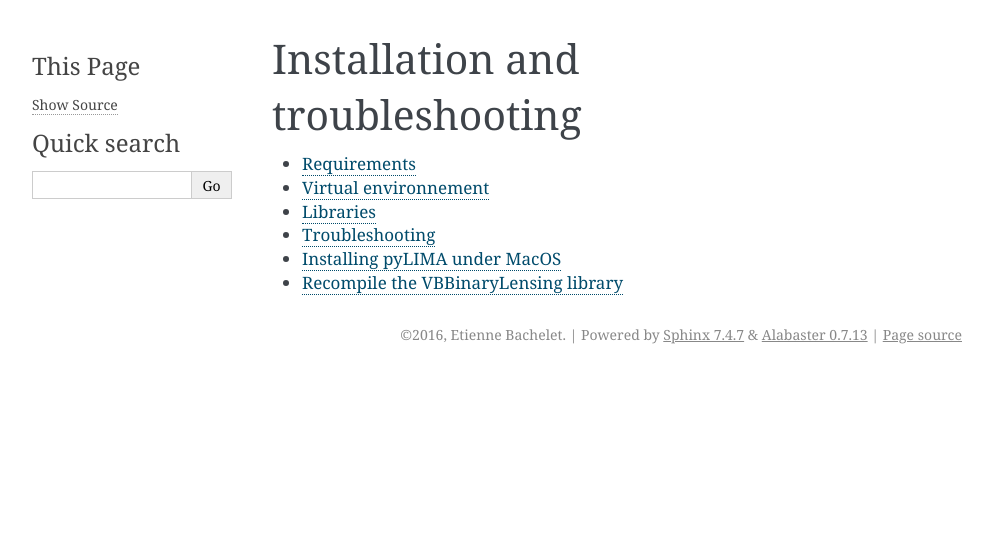
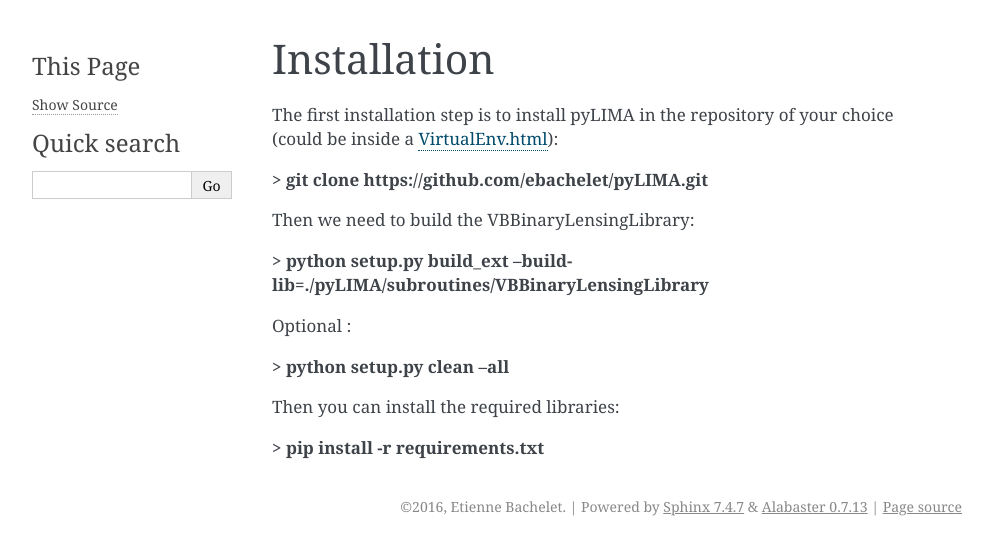
Before and after one commit to ebachelet/pyLIMA, a Sphinx documentation site: the page built from doc/source/Installation.rst, in a window 1280 px wide. Shown: the top 555 px of the page, without its empty margins (148-1141 px from the left). Built offline with Sphinx 7.4.7, drawn with Linux system fonts in a browser that asks for light colours; pages that are not in the unit, such as notebooks, are missing from menus.

Commit message:
upgrade doc

```diff
--- a/doc/source/Installation.rst
+++ b/doc/source/Installation.rst
@@ -1,11 +1,21 @@
-Installation and troubleshooting
-================================
+Installation
+============
 
-.. toctree::
+The first installation step is to install pyLIMA in the repository of your choice (could be inside a `<VirtualEnv.html>`_):
 
-	Requirements
-	VirtualEnv
-	Libraries
-	Troubleshooting
-	InstallationForMACUser
-	RecompileVBBinaryLensing
+
+**> git clone https://github.com/ebachelet/pyLIMA.git**
+
+
+Then we need to build the VBBinaryLensingLibrary:
+
+**> python setup.py build_ext --build-lib=./pyLIMA/subroutines/VBBinaryLensingLibrary**
+
+Optional :
+
+**> python setup.py clean --all**
+
+Then you can install the required libraries:
+
+
+**> pip install -r requirements.txt**
--- a/doc/source/Requirements.rst
+++ b/doc/source/Requirements.rst
@@ -17,7 +17,4 @@ a fortran compiler and a C/C++ compiler, such as gfortran and gcc/g++. For examp
 We gonna need a package manager, such as `pip <https://pip.pypa.io/en/stable/installing/https://pip.pypa.io/en/stable/installing/>`_ or `anaconda <https://www.continuum.io/downloads>`_ (not fully tested).
 
 
-The first installation step is to install pyLIMA in the repository of your choice (could be inside a `<VirtualEnv.html>`_):
-
-
-**> git clone https://github.com/ebachelet/pyLIMA.git**
+We also need `SWIG <http://www.swig.org/download.html>`_, the python wrapper.
--- a/doc/source/index.rst
+++ b/doc/source/index.rst
@@ -15,7 +15,7 @@ Welcome to pyLIMA's documentation!
    :maxdepth: 2
 
 
-   Installation
+   Install
    Conventions
    Example
    pyLIMA
```
Also changed, not shown: README.md (+1 -1 lines).
